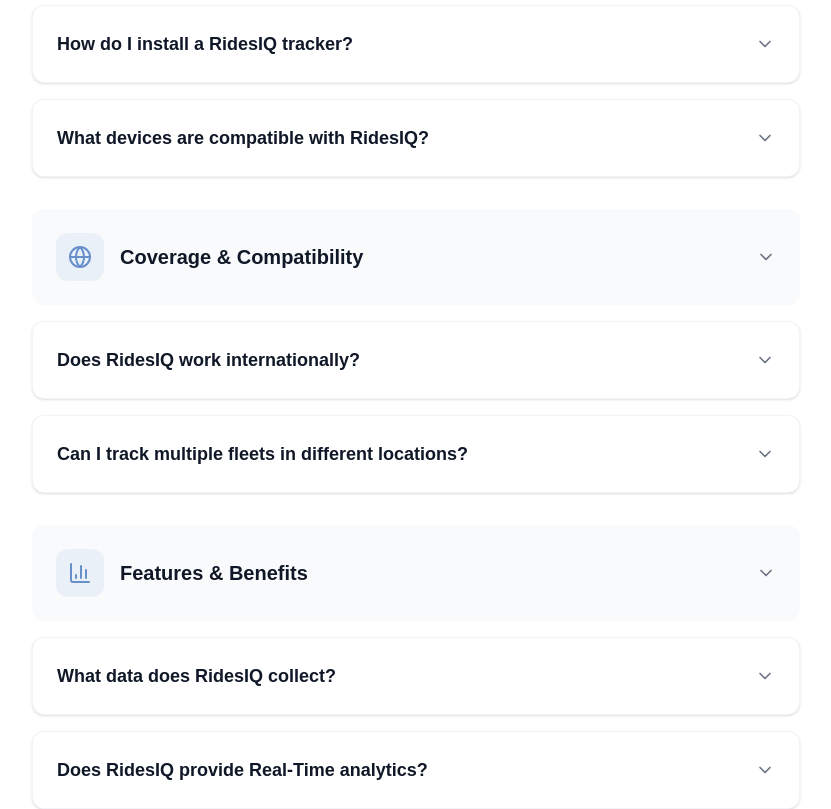
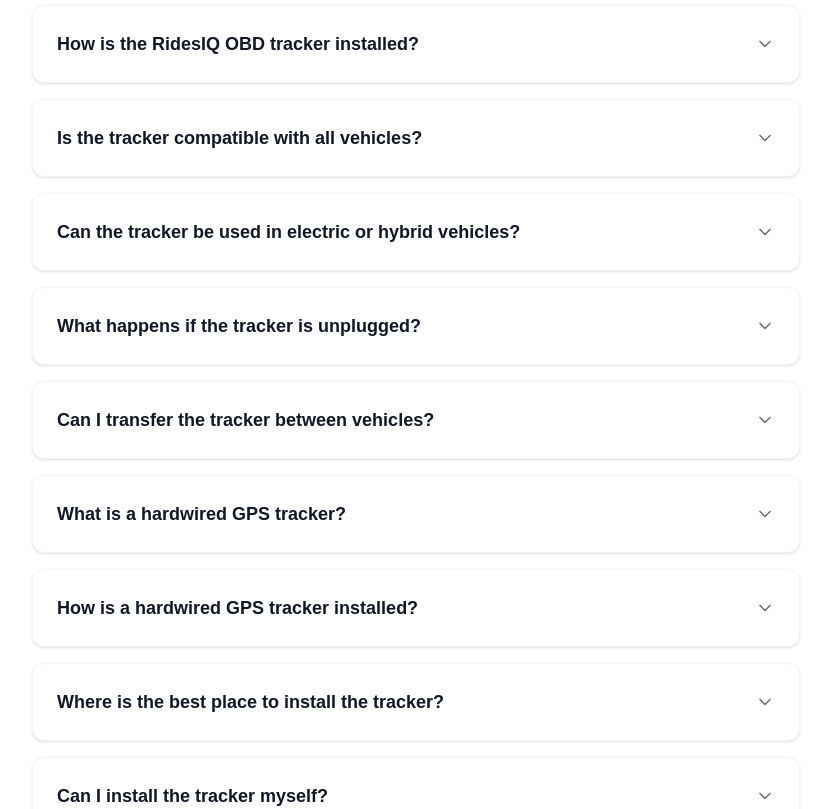
Before and after one commit to lakha-riq/ridesIQ-Landing, a Next.js app: page /faq in a window 1280 px wide. Shown: the part 760-1569 px from the top of the page, without its empty margins (224-1055 px from the left). Built offline with nearby package versions, Linux system fonts and the light colour scheme.

Commit message:
changes made to FAQs

```diff
--- a/src/app/faq/page.tsx
+++ b/src/app/faq/page.tsx
@@ -24,13 +24,48 @@
 		questions: [
 			{
 				id: "install",
-				question: "How do I install a RidesIQ tracker?",
-				answer: "RidesIQ offers multiple installation options. For hard-wired devices, we provide professional installation through our certified technicians. For OBD trackers, it is a simple plug-and-play solution that you can install yourself in minutes. Our team will guide you through the best option based on your fleet's needs.",
+				question: "How is the RidesIQ OBD tracker installed?",
+				answer: "The RidesIQ OBD tracker is a plug-and-play device. Simply insert it into your vehicle’s OBD-II port—no tools or professional installation required.",
 			},
 			{
 				id: "compatibility",
-				question: "What devices are compatible with RidesIQ?",
-				answer: "RidesIQ is compatible with most modern vehicles manufactured after 2008. Our OBD trackers work with any vehicle with an OBD-II port, while our hard-wired solutions can be installed in virtually any vehicle. We also offer specialized solutions for electric vehicles and heavy machinery.",
+				question: "Is the tracker compatible with all vehicles?",
+				answer: "The OBD is compatible with most vehicles manufactured that have a standard OBD-II port. For vehicles without an OBD-II port, alternative solutions are available.",
+			},
+			{
+				id: "",
+				question: "Can the tracker be used in electric or hybrid vehicles?",
+				answer: "Yes, the tracker is compatible with most electric and hybrid vehicles equipped with an OBD-II port.",
+			},
+			{
+				id: "",
+				question: "What happens if the tracker is unplugged?",
+				answer: "If the tracker is disconnected, you'll receive an immediate tamper alert. Additionally, depending on the device, certain ones have backup battery that allows it to continue transmitting data for a limited time.",
+			},
+			{
+				id: "",
+				question: "Can I transfer the tracker between vehicles?",
+				answer: "Yes, the plug-and-play nature of the tracker allows for easy transfer between vehicles. However, ensure that the new vehicle is compatible and update the vehicle information in your fleet management system.",
+			},
+			{
+				id: "",
+				question: "What is a hardwired GPS tracker?",
+				answer: "A hardwired GPS tracker is a device permanently installed into a vehicle's electrical system, providing continuous power and real-time tracking without relying on batteries.​",
+			},
+			{
+				id: "",
+				question: "How is a hardwired GPS tracker installed?",
+				answer: "Installation involves connecting the device directly to the vehicle's power source, typically by wiring it to the ignition and battery. It's recommended to have a professional technician perform the installation to ensure accuracy and safety.",
+			},
+			{
+				id: "",
+				question: "Where is the best place to install the tracker?",
+				answer: "The optimal location is under the dashboard, away from metal obstructions, to ensure strong GPS signal reception and to keep the device concealed.​",
+			},
+			{
+				id: "",
+				question: "Can I install the tracker myself?",
+				answer: "While self-installation is possible for those with automotive electrical knowledge, professional installation is advised to guarantee proper functionality and to avoid potential vehicle system interference.",
 			},
 		],
 	},
@@ -48,6 +83,11 @@
 				id: "multiple-fleets",
 				question: "Can I track multiple fleets in different locations?",
 				answer: "Absolutely! RidesIQ's platform is designed to handle multiple fleets across different locations. You can organize vehicles into groups, assign different administrators, and manage permissions for each fleet separately. Our multi-fleet management features make it easy to oversee operations across various locations from a single dashboard.",
+			},
+			{
+				id: "",
+				question: "",
+				answer: "",
 			},
 		],
 	},
```
